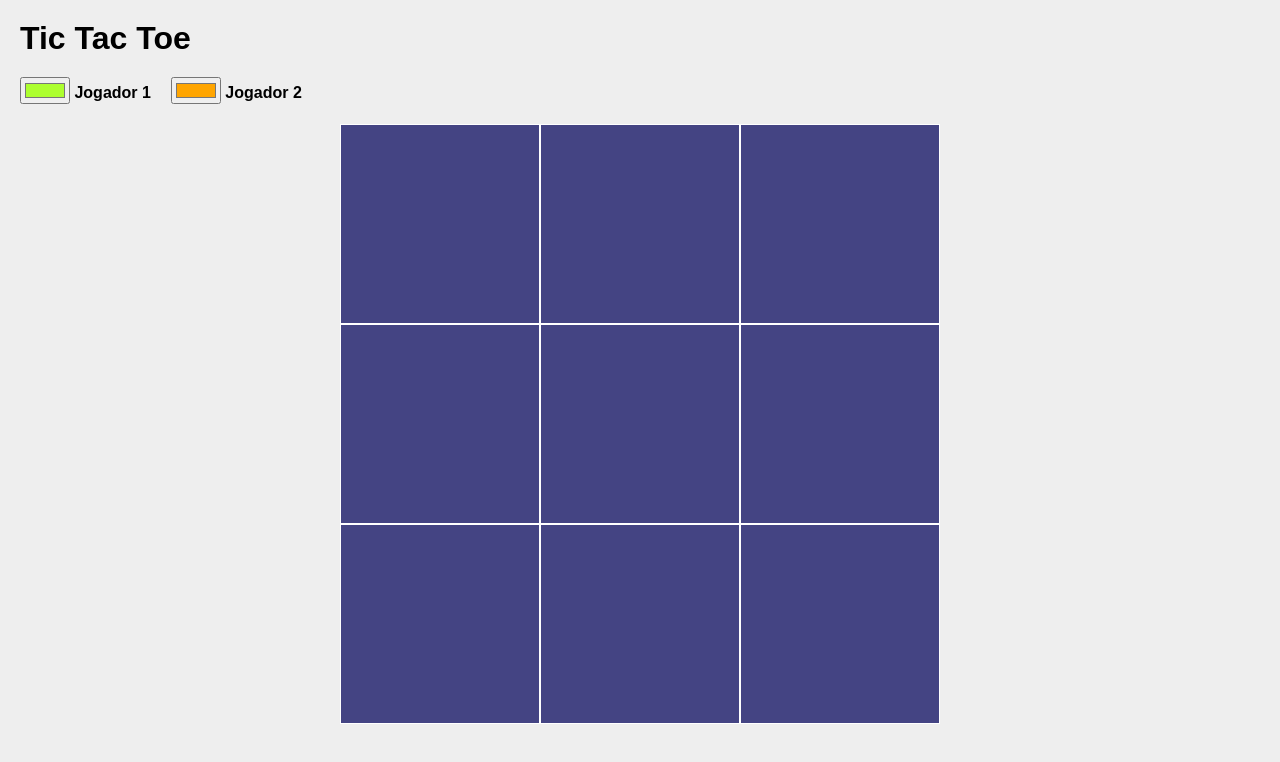
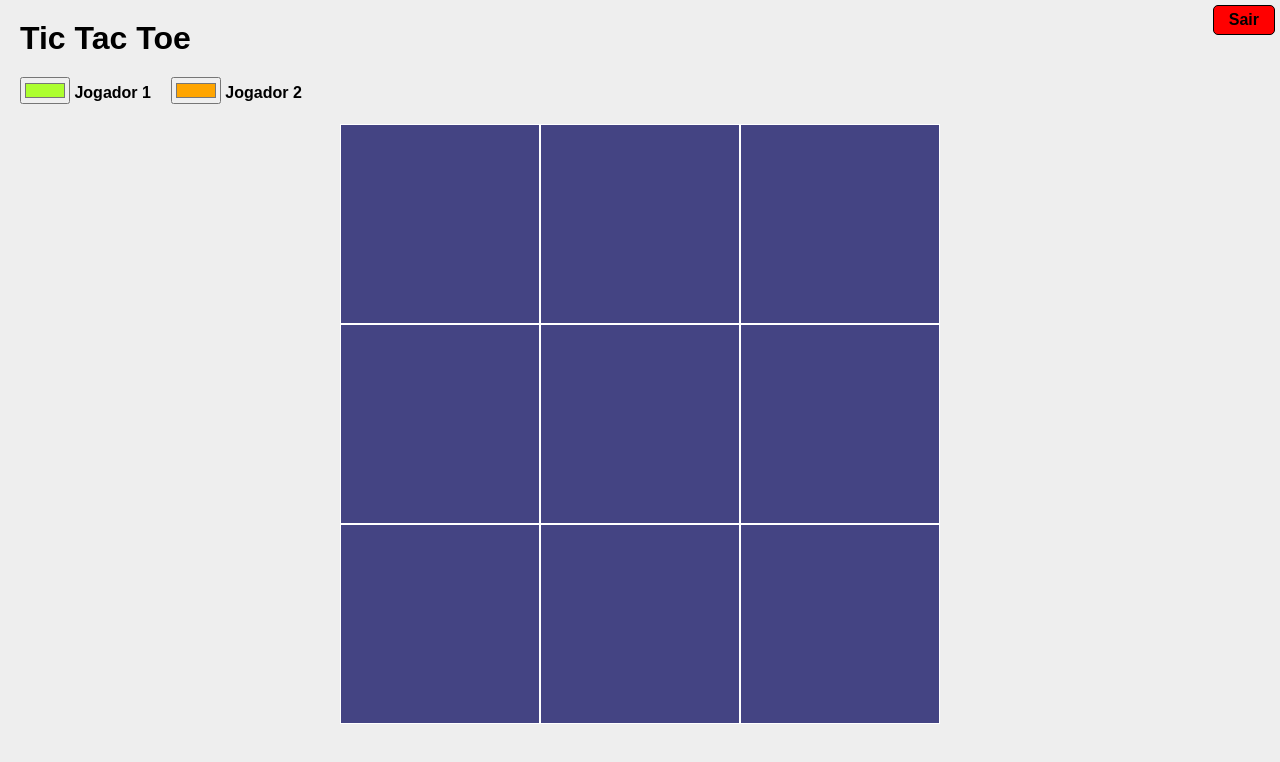
Before and after one commit to HWshots/TicTacToe, a plain HTML site: page index.html in a window 1280 px wide. Drawn offline with Linux system fonts and the light colour scheme.

Commit message:
exit button created and css prefixer

```diff
--- a/app.js
+++ b/app.js
@@ -78,3 +78,12 @@ function reset() {
     jogadas = 0;
     init();
 }
+
+const exit = document.querySelector("#exit");
+exit.addEventListener("click", function(){
+    if (confirm('Quer mesmo sair?')) {
+        location.href='/';
+    } else {
+        return false;
+    }
+});
--- a/index.html
+++ b/index.html
@@ -10,6 +10,7 @@
 </head>
 
 <body>
+    <button id="exit">Sair</button>
     <div class="header">
         <h1>Tic Tac Toe</h1>
         <div class="colorSelect">
--- a/main.css
+++ b/main.css
@@ -3,9 +3,11 @@
     --white: white;
     --gray: #eee;
     --square: rgb(68, 68, 131);
+    --red: red;
 }
 
 * {
+    -webkit-box-sizing: border-box;
     box-sizing: border-box;
     color: var(--black);
     font-family: sans-serif;
@@ -21,13 +23,23 @@ html, body {
 
 body {
     background-color: var(--gray);
+    display: -webkit-box;
+    display: -ms-flexbox;
     display: flex;
+    -webkit-box-orient: vertical;
+    -webkit-box-direction: normal;
+    -ms-flex-direction: column;
     flex-direction: column;
 }
 
 .header {
     margin: 10px;
+    display: -webkit-box;
+    display: -ms-flexbox;
     display: flex;
+    -webkit-box-orient: vertical;
+    -webkit-box-direction: normal;
+    -ms-flex-direction: column;
     flex-direction: column;
 }
 
@@ -37,6 +49,7 @@ h1 {
     font-weight: bold;
     text-align: left;
     padding: 10px;
+    white-space: nowrap;
 }
 
 label {
@@ -44,6 +57,23 @@ label {
     font-weight: bold;
     text-align: left;
     padding: 10px;
+    white-space: nowrap;
+}
+
+#exit {
+    margin: 0;
+    background-color: var(--red);
+    padding: 5px 15px;
+    border: 1px solid var(--black);
+    border-radius: 5px;
+    font-size: 1em;
+    font-weight: bold;
+    white-space: nowrap;
+    color: var(--black);
+    cursor: pointer;
+    position: absolute;
+    right: 5px;
+    top: 5px;
 }
 
 .game {
@@ -54,8 +84,13 @@ label {
     height: 100vw;
     border: 5px solid var(--border);
     overflow: hidden;
+    display: -webkit-box;
+    display: -ms-flexbox;
     display: flex;
+    -ms-flex-wrap: wrap;
     flex-wrap: wrap;
+    -ms-flex-item-align: center;
+    -ms-grid-row-align: center;
     align-self: center;
 }
 
@@ -68,11 +103,15 @@ label {
 
 .square:hover {
     border: 1px solid var(--black);
+    -webkit-box-shadow: 0px 0px 30px var(--gray);
     box-shadow: 0px 0px 30px var(--gray);
     z-index: 100;
 }
 
 .colorSelect {
+    display: -webkit-box;
+    display: -ms-flexbox;
     display: flex;
+    -ms-flex-wrap: wrap;
     flex-wrap: wrap;
 }
```
